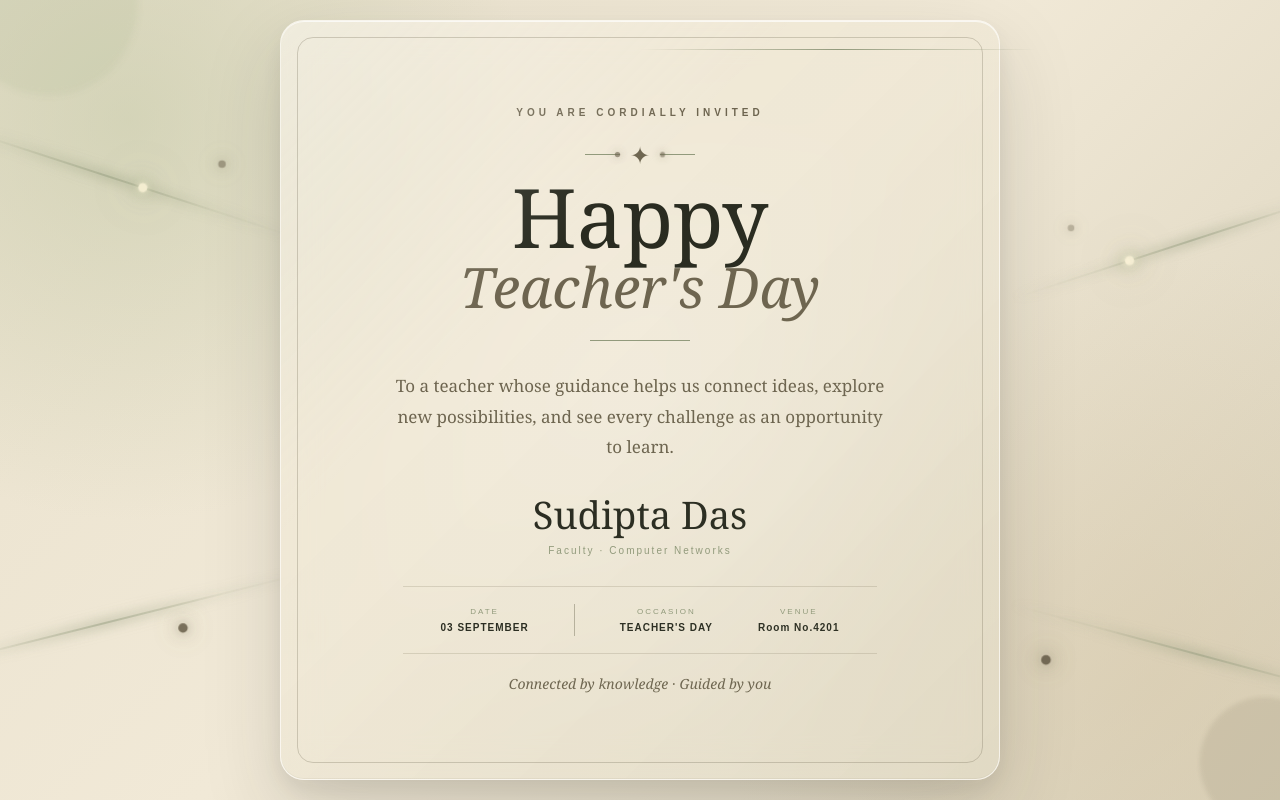
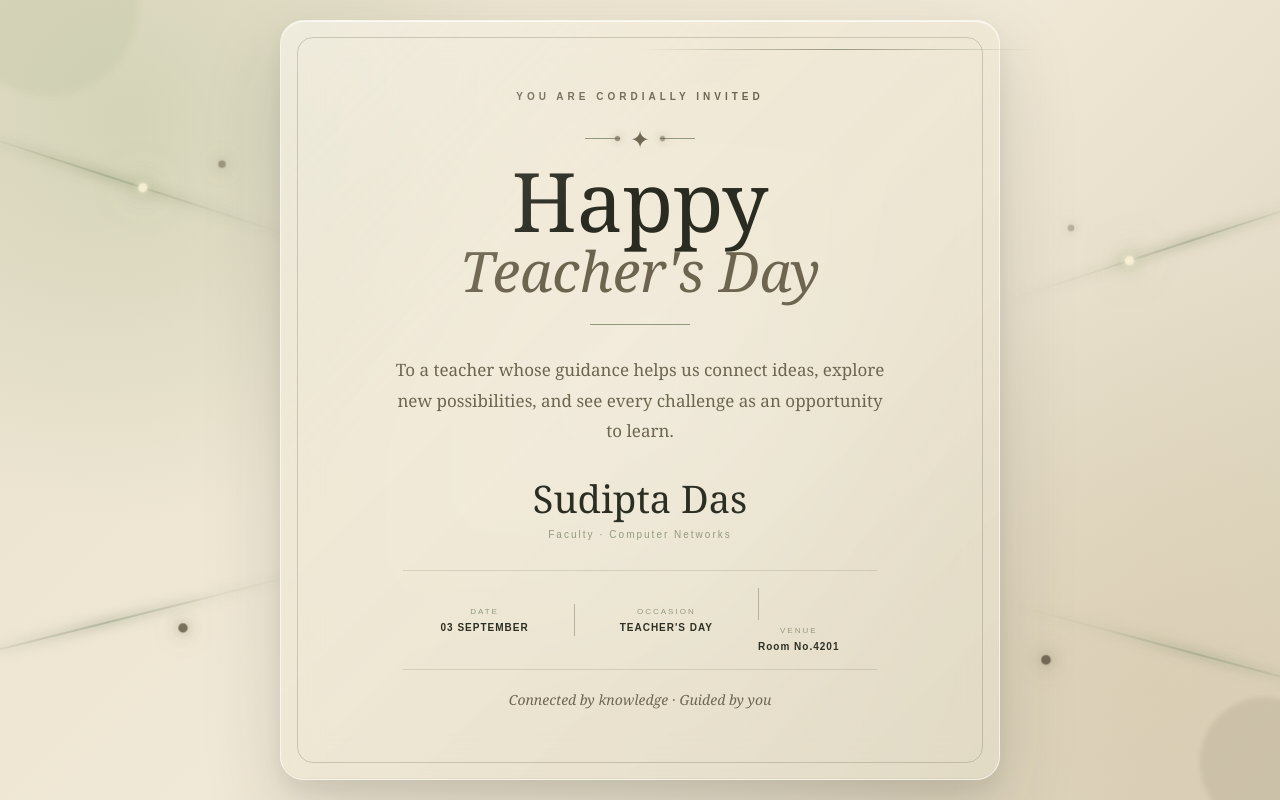
Before and after one commit to HarshitRaj31/Sudipta_sir, a React (Vite) app: page /invitation in a window 1280 px wide. Built offline with nearby package versions, Linux system fonts and the light colour scheme.

Commit message:
Updating

```diff
--- a/src/Components/Invitation2.jsx
+++ b/src/Components/Invitation2.jsx
@@ -213,6 +213,7 @@ const Invitation2 = () => {
             <strong>TEACHER'S DAY</strong>
           </div>
           <div>
+            <div className="event-divider"></div>
             <span>VENUE</span>
             <strong>Room No.4201</strong>
           </div>
```
